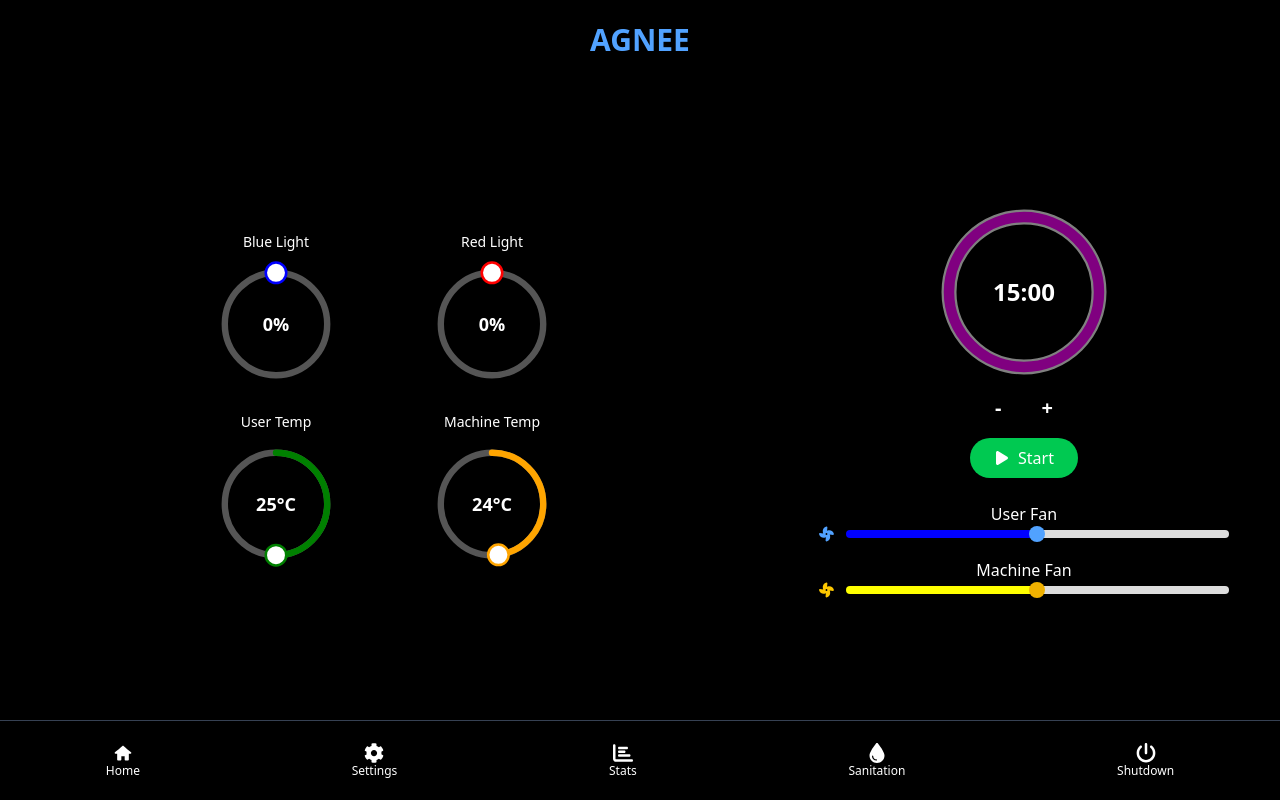
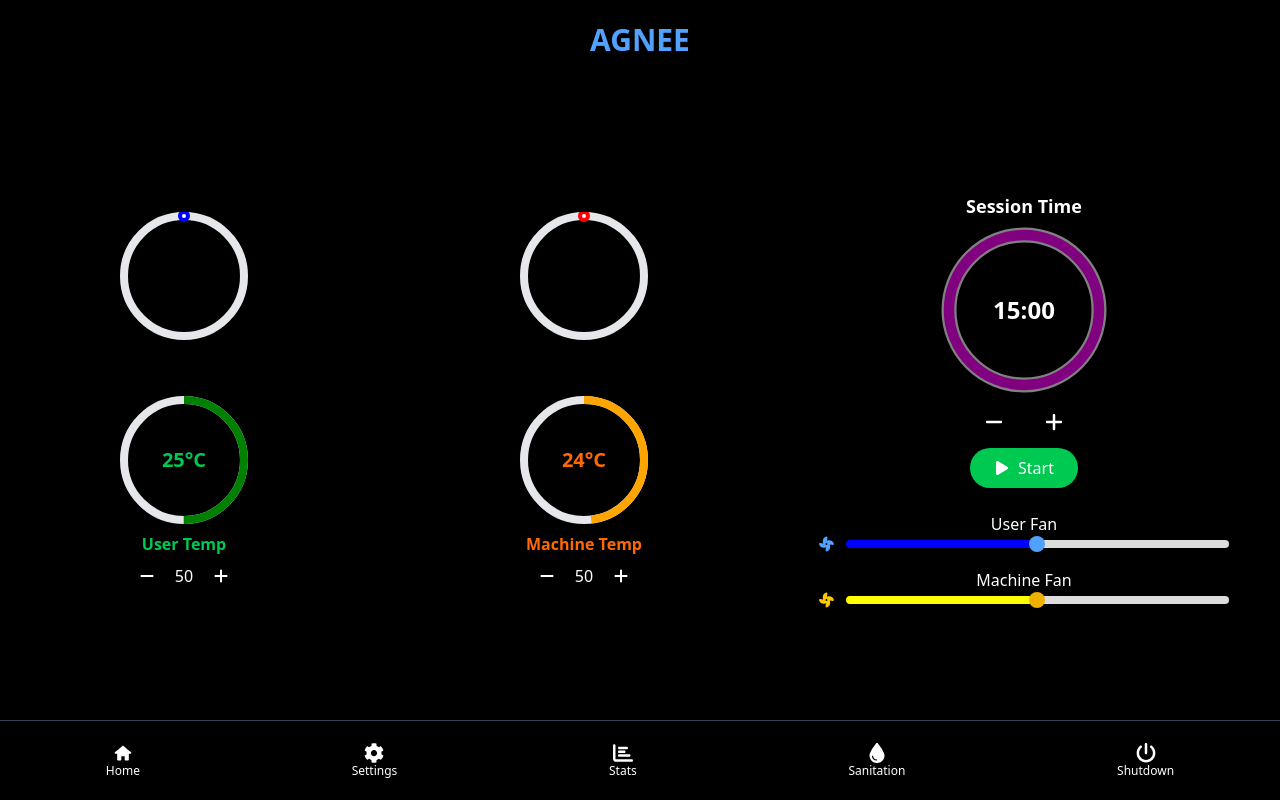
Before and after one commit to Fardin2112/Agnne, a React (Vite) app in the folder client/: page / in a window 1280 px wide. Built offline with nearby package versions, Linux system fonts and the light colour scheme.

Commit message:
Ui changed

```diff
--- a/client/src/components/CircleControll.jsx
+++ b/client/src/components/CircleControll.jsx
@@ -62,58 +62,64 @@ const CircleControl = ({ label, color, value, setValue, max, unit }) => {
   }, [isDragging]);
 
   // 🎨 Progress circle calculations
-  const strokeDasharray = 251.2;
-  const strokeDashoffset = strokeDasharray - (value / max) * strokeDasharray;
+  const circumference = 376.99; // Matches User/Machine Temp (2 * π * 60)
+  const strokeDashoffset = circumference - (value / max) * circumference;
 
-  // 🟢 Calculate knob (ball) position on the circle (start from -90°)
-  const angle = (value / max) * 360 - 90;
-  const knobX = 50 + 40 * Math.cos(angle * (Math.PI / 180));
-  const knobY = 50 + 40 * Math.sin(angle * (Math.PI / 180));
+  // 🟢 Calculate knob position (start from -90°)
+  const angle = ((value / max) * 360 - 90) * (Math.PI / 180); // Convert to radians
+  const radius = 60; // Circle radius, align knob with arc
+  const knobRadius = 4; // Smaller knob to prevent clipping
+  const centerX = 64; // Match LeftController
+  const centerY = 64; // Match LeftController
+  const knobX = centerX + radius * Math.cos(angle);
+  const knobY = centerY + radius * Math.sin(angle);
 
   return (
     <div className="flex flex-col items-center">
-      <h2 className="text-white text-sm mb-2">{label}</h2>
       <div
         ref={circleRef}
         className="relative w-32 h-32 cursor-pointer touch-none"
         onMouseDown={handleStart}
         onTouchStart={handleStart}
       >
-        <svg className="w-full h-full" viewBox="0 0 100 100">
+        <svg className="absolute w-full h-full" viewBox="0 0 128 128">
           {/* Background Circle */}
-          <circle cx="50" cy="50" r="40" stroke="#555" strokeWidth="5" fill="none" />
-
-          {/* Progress Arc (Start from -90°) */}
           <circle
-            cx="50"
-            cy="50"
-            r="40"
+            cx={centerX}
+            cy={centerY}
+            r="60"
+            fill="none"
+            stroke="#e5e7eb" // Gray background
+            strokeWidth="8"
+          />
+          {/* Foreground Circle (Filled Portion) */}
+          <circle
+            cx={centerX}
+            cy={centerY}
+            r="60"
+            fill="none"
             stroke={color}
-            strokeWidth="5"
-            fill="none"
-            strokeDasharray={strokeDasharray}
+            strokeWidth="8"
+            strokeDasharray={circumference}
             strokeDashoffset={strokeDashoffset}
-            strokeLinecap="round"
-            transform="rotate(-90 50 50)" // 🛠 FIXED: Start at top
+            transform={`rotate(-90 ${centerX} ${centerY})`} // Start from top
           />
-
-          {/* Knob (Bigger & White) */}
+          {/* Knob */}
           <circle
             cx={knobX}
             cy={knobY}
-            r="8"  // Bigger knob
+            r={knobRadius}
             fill="white"
             stroke={color}
-            strokeWidth="2"
+            strokeWidth="4" // Reduced stroke width to minimize footprint
             className="cursor-pointer transition-transform duration-200"
           />
         </svg>
-
-        {/* Value in Center */}
-        <span className="absolute inset-0 flex items-center justify-center text-white text-lg font-bold">
+        <p className={`text-xl font-bold z-10 text-${color}-500 absolute inset-0 flex items-center justify-center`}>
           {value}{unit}
-        </span>
+        </p>
       </div>
+      <p className={`mt-2 text-${color}-500 font-bold`}>{label}</p>
     </div>
   );
 };
--- a/client/src/components/LeftController.jsx
+++ b/client/src/components/LeftController.jsx
@@ -1,4 +1,5 @@
-import React, { useState, useRef } from "react";
+import React, { useState } from "react";
+import { FaMinus, FaPlus } from "react-icons/fa6";
 import CircleControl from "./CircleControll";
 
 const LeftController = () => {
@@ -6,17 +7,110 @@ const LeftController = () => {
   const [redLight, setRedLight] = useState(0);
   const [userTemp, setUserTemp] = useState(25);
   const [machineTemp, setMachineTemp] = useState(24);
+  const [maxUserTemp, setMaxUserTemp] = useState(50);
+  const [maxMachineTemp, setMaxMachineTemp] = useState(50);
+
+  // Handlers for Max User Temp
+  const increaseUserTemp = () => setMaxUserTemp((prev) => Math.min(prev + 1, 50));
+  const decreaseUserTemp = () => setMaxUserTemp((prev) => Math.max(prev - 1, 0));
+
+  // Handlers for Max Machine Temp
+  const increaseMachineTemp = () => setMaxMachineTemp((prev) => Math.min(prev + 1, 50));
+  const decreaseMachineTemp = () => setMaxMachineTemp((prev) => Math.max(prev - 1, 0));
+
+  // Calculate fill percentages
+  const userTempPercentage = maxUserTemp === 0 ? 0 : (userTemp / maxUserTemp) * 100;
+  const machineTempPercentage = maxMachineTemp === 0 ? 0 : (machineTemp / maxMachineTemp) * 100;
+
+  // Circle circumference for stroke-dasharray (radius = 60px, so circumference = 2 * π * 60 ≈ 376.99)
+  const circumference = 376.99;
 
   return (
     <div className="flex justify-center items-center h-full w-full">
-      <div className="grid grid-cols-2 gap-x-22 gap-y-6">
-        {/* Knob-enabled for Blue Light & Red Light */}
+      <div className="grid grid-cols-2 gap-x-8 gap-y-6 w-full">
+        {/* Blue Light and Red Light remain unchanged */}
         <CircleControl label="Blue Light" color="blue" value={blueLight} setValue={setBlueLight} max={100} unit="%" knobEnabled={true} />
         <CircleControl label="Red Light" color="red" value={redLight} setValue={setRedLight} max={100} unit="%" knobEnabled={true} />
 
-        {/* Buttons for User Temp & Machine Temp */}
-        <CircleControl label="User Temp" color="green" value={userTemp} setValue={setUserTemp} max={50} unit="°C" knobEnabled={false} />
-        <CircleControl label="Machine Temp" color="orange" value={machineTemp} setValue={setMachineTemp} max={50} unit="°C" knobEnabled={false} />
+        {/* User Temp with Border Fill */}
+        <div className="flex flex-col items-center">
+          <div className="w-32 h-32 relative flex items-center justify-center">
+            <svg className="absolute w-full h-full" viewBox="0 0 128 128">
+              {/* Background circle (full border) */}
+              <circle
+                cx="64"
+                cy="64"
+                r="60"
+                fill="none"
+                stroke="#e5e7eb" // Gray background for unfilled portion
+                strokeWidth="8"
+              />
+              {/* Foreground circle (filled portion) */}
+              <circle
+                cx="64"
+                cy="64"
+                r="60"
+                fill="none"
+                stroke="green"
+                strokeWidth="8"
+                strokeDasharray={circumference}
+                strokeDashoffset={circumference - (userTempPercentage / 100) * circumference}
+                transform="rotate(-90 64 64)" // Start from top
+              />
+            </svg>
+            <p className="text-xl font-bold text-green-500 z-10">{userTemp}°C</p>
+          </div>
+          <p className="mt-2 text-green-500 font-bold">User Temp</p>
+          <div className="flex gap-2 mt-2 text-white">
+            <button onClick={decreaseUserTemp} className="px-3 py-1 rounded">
+              <FaMinus />
+            </button>
+            <p>{maxUserTemp}</p>
+            <button onClick={increaseUserTemp} className="px-3 py-1 rounded">
+              <FaPlus />
+            </button>
+          </div>
+        </div>
+
+        {/* Machine Temp with Border Fill */}
+        <div className="flex flex-col items-center">
+          <div className="w-32 h-32 relative flex items-center justify-center">
+            <svg className="absolute w-full h-full" viewBox="0 0 128 128">
+              {/* Background circle (full border) */}
+              <circle
+                cx="64"
+                cy="64"
+                r="60"
+                fill="none"
+                stroke="#e5e7eb" // Gray background for unfilled portion
+                strokeWidth="8"
+              />
+              {/* Foreground circle (filled portion) */}
+              <circle
+                cx="64"
+                cy="64"
+                r="60"
+                fill="none"
+                stroke="orange"
+                strokeWidth="8"
+                strokeDasharray={circumference}
+                strokeDashoffset={circumference - (machineTempPercentage / 100) * circumference}
+                transform="rotate(-90 64 64)" // Start from top
+              />
+            </svg>
+            <p className="text-xl font-bold text-orange-500 z-10">{machineTemp}°C</p>
+          </div>
+          <p className="mt-2 text-orange-500 font-bold">Machine Temp</p>
+          <div className="flex gap-2 mt-2 text-white">
+            <button onClick={decreaseMachineTemp} className="px-3 py-1 rounded">
+              <FaMinus />
+            </button>
+            <p>{maxMachineTemp}</p>
+            <button onClick={increaseMachineTemp} className="px-3 py-1 rounded">
+              <FaPlus />
+            </button>
+          </div>
+        </div>
       </div>
     </div>
   );
--- a/client/src/components/RightController.jsx
+++ b/client/src/components/RightController.jsx
@@ -1,5 +1,6 @@
 import React, { useState, useEffect } from "react";
 import { FaPlay, FaPause, FaFan } from "react-icons/fa6";
+import { FaMinus, FaPlus } from "react-icons/fa6";
 
 function RightController() {
   const [sessionTime, setSessionTime] = useState(15); // In minutes
@@ -40,7 +41,9 @@ function RightController() {
   return (
     <div className="text-white flex flex-col justify-center items-center w-full h-full">
       {/* Timer UI */}
+      <p className="font-semibold text-lg">Session Time</p>
       <div className="relative flex flex-col items-center">
+
         <svg width="180" height="180" viewBox="0 0 120 120">
           {/* Background Circle */}
           <circle cx="60" cy="60" r="50" fill="transparent" stroke="gray" strokeWidth="10" />
@@ -66,8 +69,8 @@ function RightController() {
 
       {/* Increase/Decrease Session Time */}
       <div className="flex gap-4 mt-3">
-        <button onClick={() => handleTimeChange(-1)} className="px-3 text-xl font-bold">-</button>
-        <button onClick={() => handleTimeChange(1)} className="px-3 text-xl font-bold">+</button>
+        <button onClick={() => handleTimeChange(-1)} className="px-3 text-xl font-bold"><FaMinus/></button>
+        <button onClick={() => handleTimeChange(1)} className="px-3 text-xl font-bold"><FaPlus/></button>
       </div>
 
       {/* Start/Stop Button */}
```
